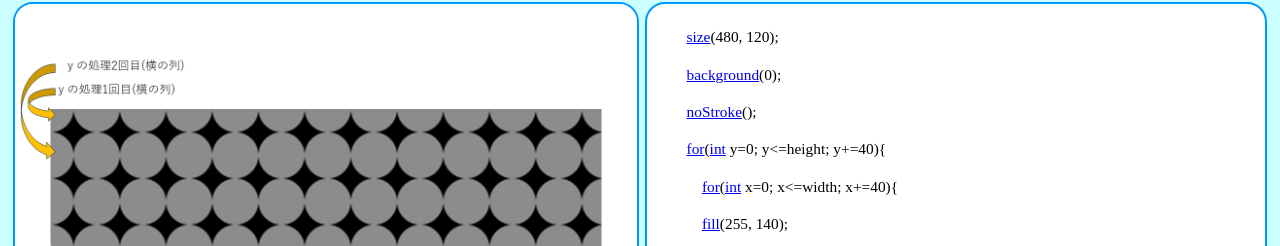
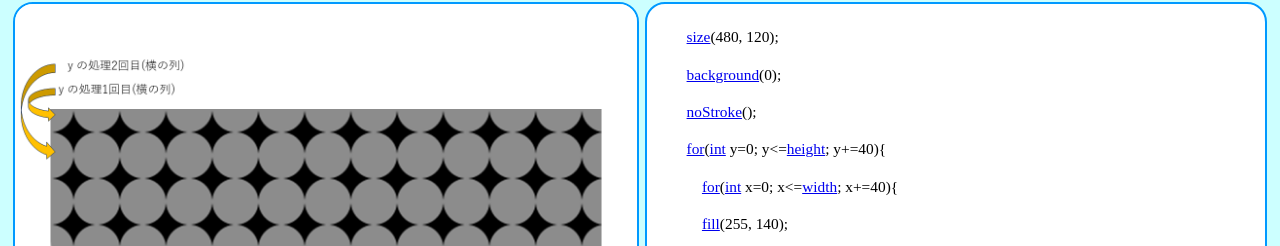
Before and after one commit to o-saringu/4-6, a plain HTML site: page index.html in a window 1280 px wide. Shown: the part 332-578 px from the top of the page. Drawn offline with Linux system fonts and the light colour scheme.

Commit message:
Update index.html

```diff
--- a/index.html
+++ b/index.html
@@ -32,8 +32,8 @@
 	<p>　　	<a href="https://o-saringu.github.io/size/"target="_blank" rel="noopener noreferrer" >size</a>(480, 120);
 	<p>　　	<a href="https://o-saringu.github.io/background/"target="_blank" rel="noopener noreferrer" >background</a>(0);
 	<p>　　	<a href="https://o-saringu.github.io/stroke/"target="_blank" rel="noopener noreferrer" >noStroke</a>();
-	<p>　　	<a href="https://o-saringu.github.io/4-5/"target="_blank" rel="noopener noreferrer" >for</a>(<a href="https://o-saringu.github.io/de-ta/"target="_blank" rel="noopener noreferrer" >int</a> y=0; y<=height; y+=40){
-	<p>　　	　<a href="https://o-saringu.github.io/4-5/"target="_blank" rel="noopener noreferrer" >for</a>(<a href="https://o-saringu.github.io/de-ta/"target="_blank" rel="noopener noreferrer" >int</a> x=0; x<=width; x+=40){
+	<p>　　	<a href="https://o-saringu.github.io/4-5/"target="_blank" rel="noopener noreferrer" >for</a>(<a href="https://o-saringu.github.io/de-ta/"target="_blank" rel="noopener noreferrer" >int</a> y=0; y<=<a href="https://o-saringu.github.io/4-3/"target="_blank" rel="noopener noreferrer" >height</a>; y+=40){
+	<p>　　	　<a href="https://o-saringu.github.io/4-5/"target="_blank" rel="noopener noreferrer" >for</a>(<a href="https://o-saringu.github.io/de-ta/"target="_blank" rel="noopener noreferrer" >int</a> x=0; x<=<a href="https://o-saringu.github.io/4-3/"target="_blank" rel="noopener noreferrer" >width</a>; x+=40){
 	<p>　　	　<a href="https://o-saringu.github.io/fill/"target="_blank" rel="noopener noreferrer" >fill</a>(255, 140);
 	<p>　　	　<a href="https://o-saringu.github.io/ellipse/"target="_blank" rel="noopener noreferrer" >ellipse</a>(x, y, 40, 40);
 	<p>　　	　｝
```
